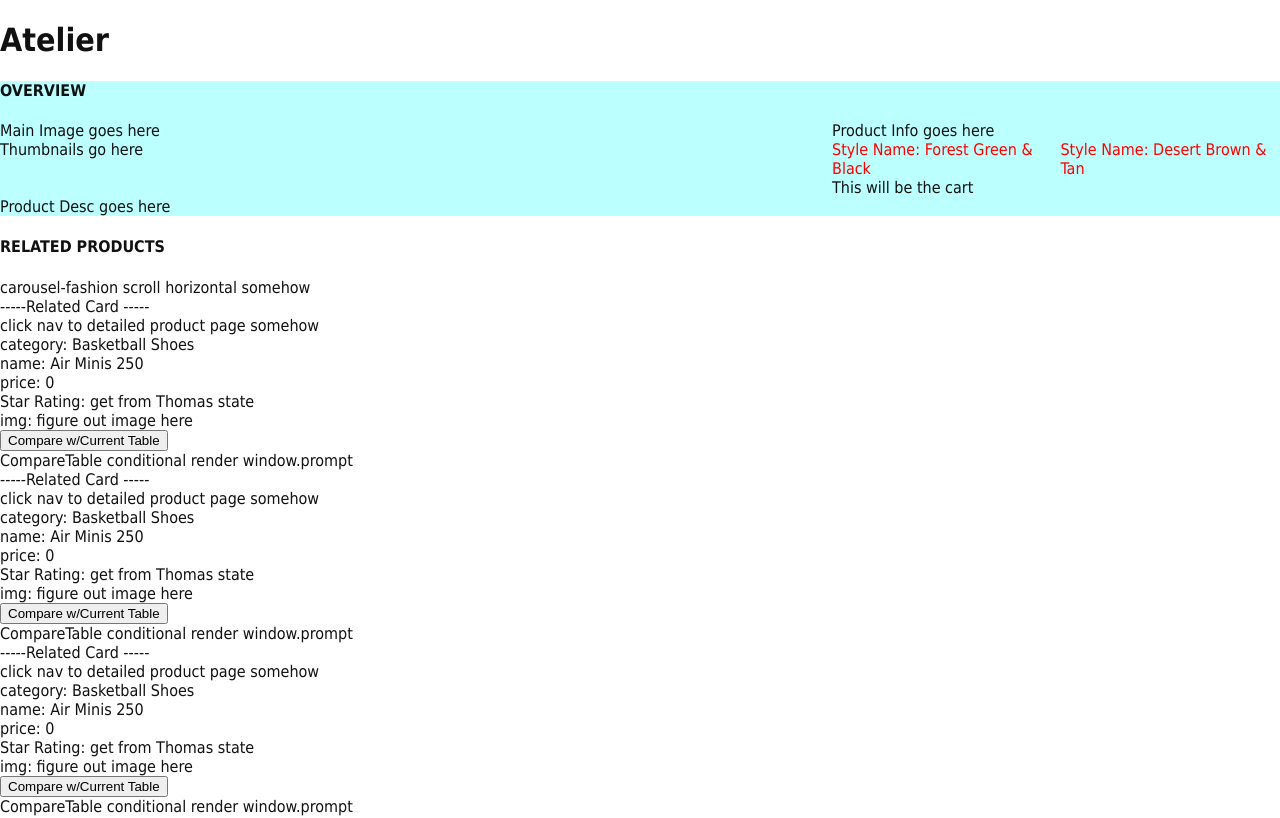
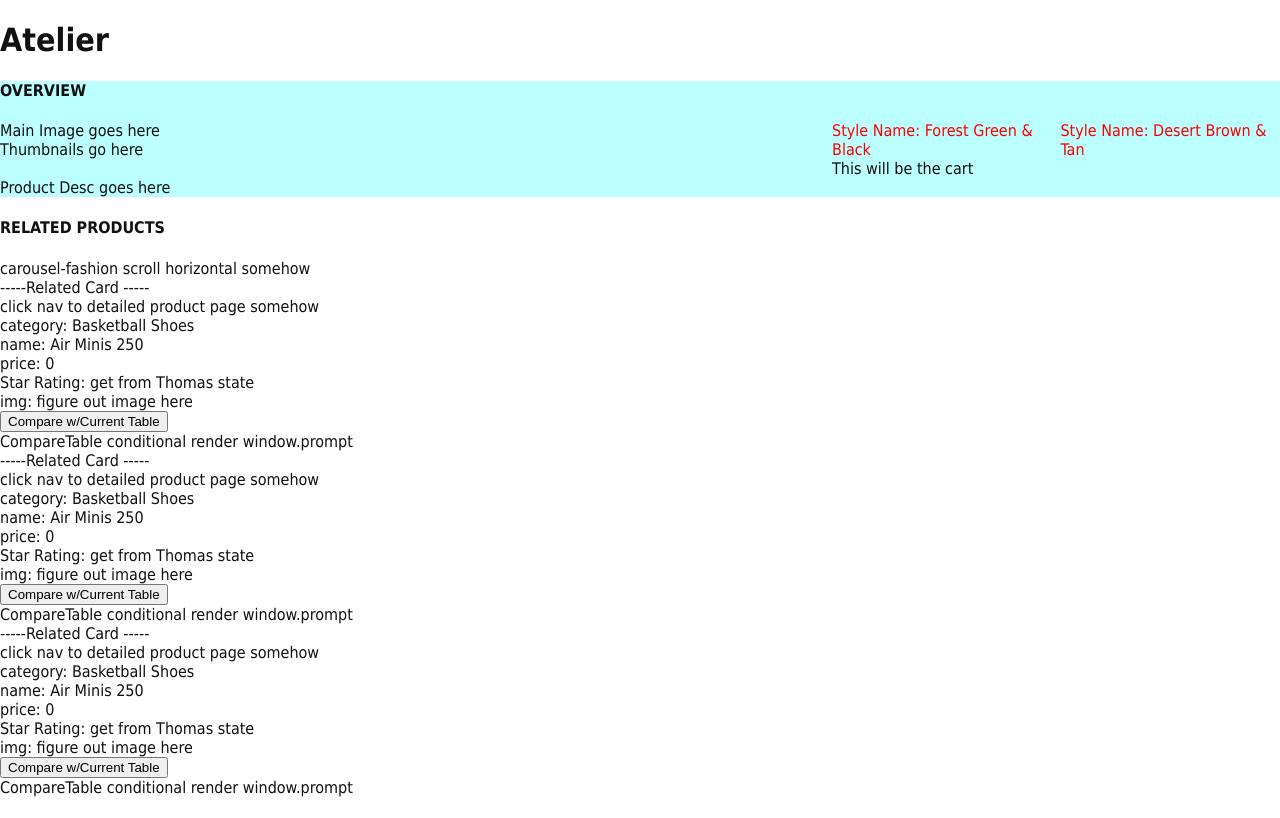
Before and after one commit to CCT-Engineering/Amorey, a React app: page / in a window 1280 px wide. Shown: the top 818 px of the page. Built offline with nearby package versions, Linux system fonts and the light colour scheme; no server answers.

Commit message:
progress on product information

```diff
--- a/client/src/components/App.jsx
+++ b/client/src/components/App.jsx
@@ -43,7 +43,7 @@ const App = () => {
   return (
     <div>
       <h1>Atelier</h1>
-      <Overview/>
+      <Overview current={current} />
       <RelatedOutfit/>
       {current.id ? <RatingsReviews currentId={current.id} metadata={metadata} stars={stars}/> : <div></div>}
     </div>
--- a/client/src/components/Overview/Overview.jsx
+++ b/client/src/components/Overview/Overview.jsx
@@ -7,7 +7,7 @@ import ProductDesc from './ProductDesc.jsx';
 import testData from '../../testData.jsx';
 import local from '../../styles/Overview.css';
 
-const Overview = () => {
+const Overview = ({current}) => {
 
   const [currentStyles, setCurrentStyles] = useState(testData.styleData.results);
 
@@ -17,7 +17,7 @@ const Overview = () => {
       <div className={local.overviewMain}>
         <Gallery />
         <div className={local.infoStylesCart}>
-          <ProductInfo />
+          <ProductInfo current={current}/>
           <Styles currentStyles={currentStyles}/>
           <Cart />
         </div>
--- a/client/src/components/Overview/ProductInfo.jsx
+++ b/client/src/components/Overview/ProductInfo.jsx
@@ -1,10 +1,9 @@
 import React from 'react';
 import local from '../../styles/Overview.css';
 
-const ProductInfo = () => {
+const ProductInfo = ({current}) => {
   return (
     <div className={local.productInfo}>
-      Product Info goes here
     </div>
   )
 }
```
Also changed, not shown: 1 other file (tests, documents, lock files or other folders).
